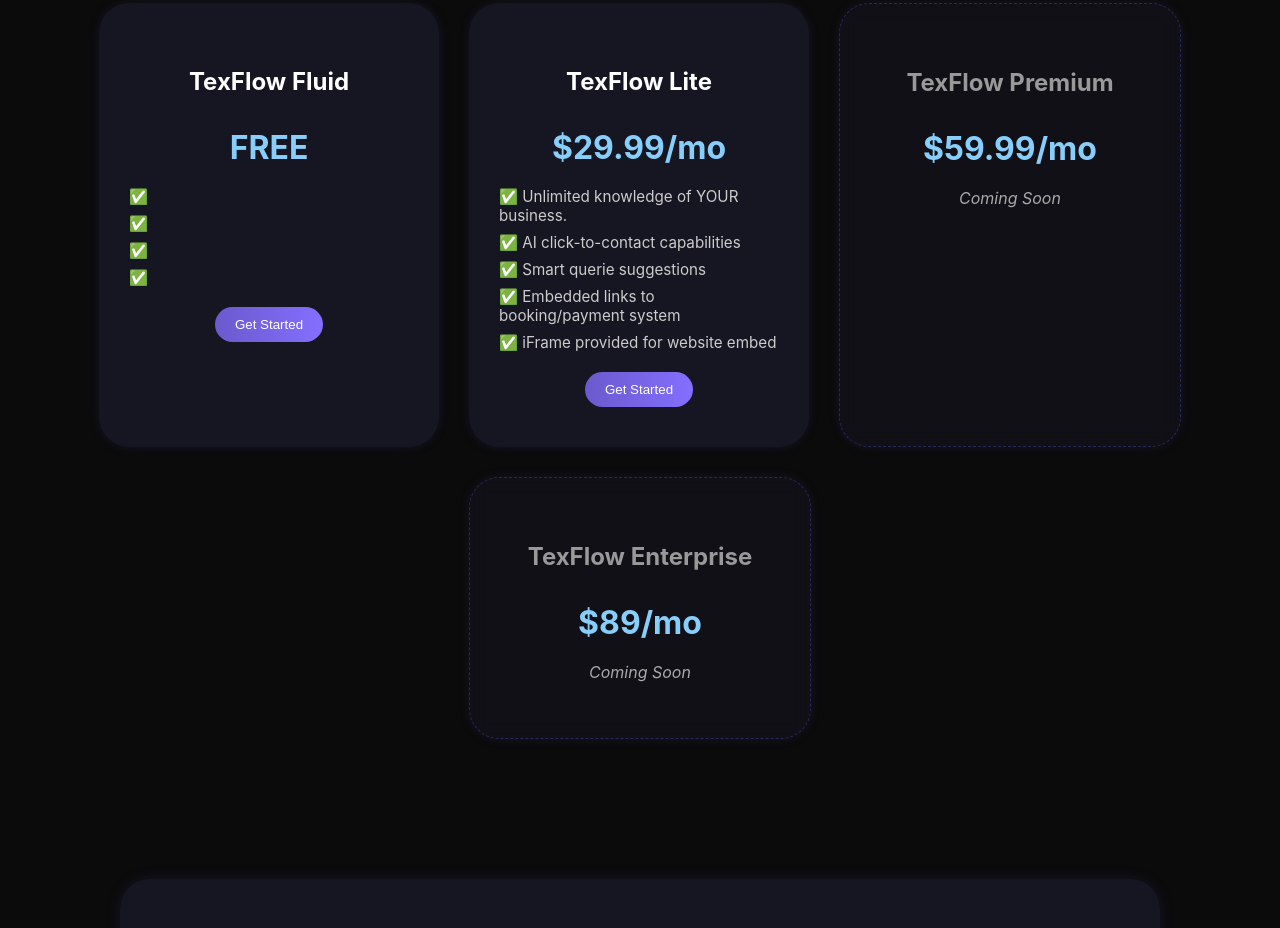
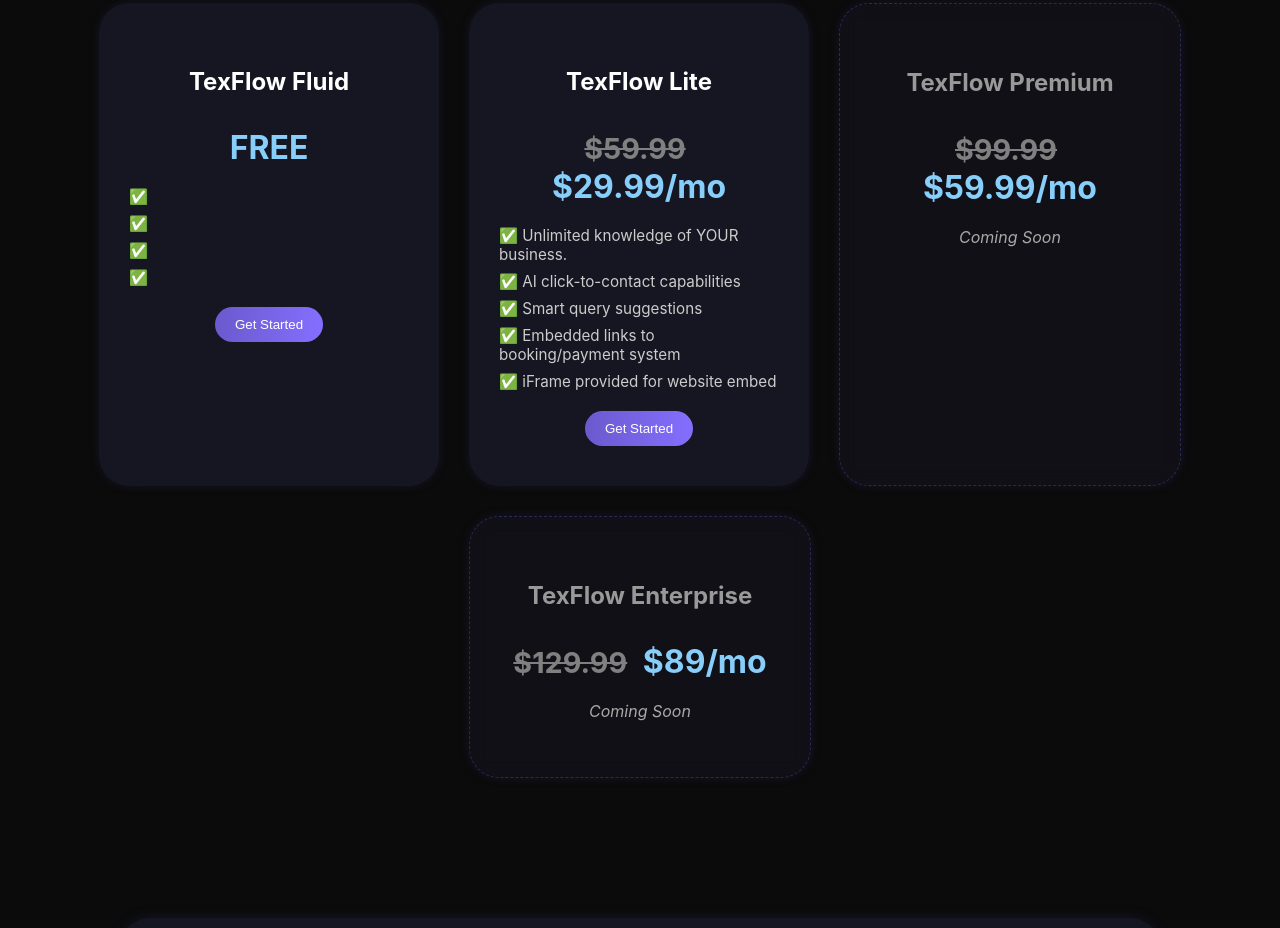
Before and after one commit to BernieHTML/bdwebdesign, a plain HTML site: page wwwroot/texflow/texflow.html in a window 1280 px wide. Shown: the part 1438-2366 px from the top of the page. Drawn offline with Linux system fonts and the light colour scheme.

Commit message:
price tactics addition

```diff
--- a/wwwroot/texflow/texflow.html
+++ b/wwwroot/texflow/texflow.html
@@ -530,6 +530,14 @@
 }
 
 
+.old-price {
+  color: grey;
+  text-decoration: line-through;
+  margin-right: 8px;
+  font-size: 0.9em;
+}
+
+
 
 
   </style>
@@ -610,27 +618,33 @@
 
       <div class="pricing-card active">
         <h3>TexFlow Lite</h3>
-        <p class="price">$29.99/mo</p>
+        <p class="price">
+          <span class="old-price">$59.99</span> $29.99/mo
+        </p>
         <ul>
-          <li>✅ Unlimited knowledge of YOUR business. </li>
+          <li>✅ Unlimited knowledge of YOUR business.</li>
           <li>✅ AI click-to-contact capabilities</li>
-          <li>✅ Smart querie suggestions</li>
+          <li>✅ Smart query suggestions</li>
           <li>✅ Embedded links to booking/payment system</li>
           <li>✅ iFrame provided for website embed</li>
         </ul>
         <button>Get Started</button>
       </div>
 
-  <!-- Coming Soon Plans -->
+      <!-- Coming Soon Plans -->
       <div class="pricing-card coming-soon">
         <h3>TexFlow Premium</h3>
-        <p class="price">$59.99/mo</p>
+        <p class="price">
+          <span class="old-price">$99.99</span> $59.99/mo
+        </p>
         <p class="coming-text">Coming Soon</p>
       </div>
 
       <div class="pricing-card coming-soon">
         <h3>TexFlow Enterprise</h3>
-        <p class="price">$89/mo</p>
+        <p class="price">
+          <span class="old-price">$129.99</span> $89/mo
+        </p>
         <p class="coming-text">Coming Soon</p>
       </div>
 
```
